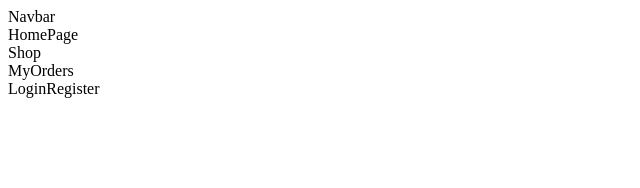
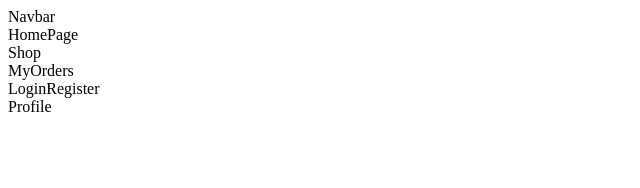
Before and after one commit to ElzaAnnThomas/EP-HUB-Frontend, a React (Vite) app: page / in a window 1280 px wide. Shown: the top 188 px of the page, without its empty margins (0-640 px from the left). Built offline with nearby package versions, Linux system fonts and the light colour scheme.

Commit message:
profile page created

```diff
--- a/src/App.jsx
+++ b/src/App.jsx
@@ -8,6 +8,7 @@ import HomePage from './Pages/HomePage'
 import Shop from './Pages/Shop'
 import MyOrders from './Pages/MyOrders'
 import LoginRegister from './Pages/LoginRegister'
+import Profile from './Pages/Profile'
 
 const App = () => {
   return (
@@ -18,6 +19,7 @@ const App = () => {
         <Shop />
         <MyOrders />
         <LoginRegister />
+        <Profile />
       </div>
     </>
   )
--- /dev/null
+++ b/src/Pages/Profile.jsx
@@ -0,0 +1,9 @@
+import React from 'react'
+
+const Profile = () => {
+  return (
+    <div>Profile</div>
+  )
+}
+
+export default Profile
```
